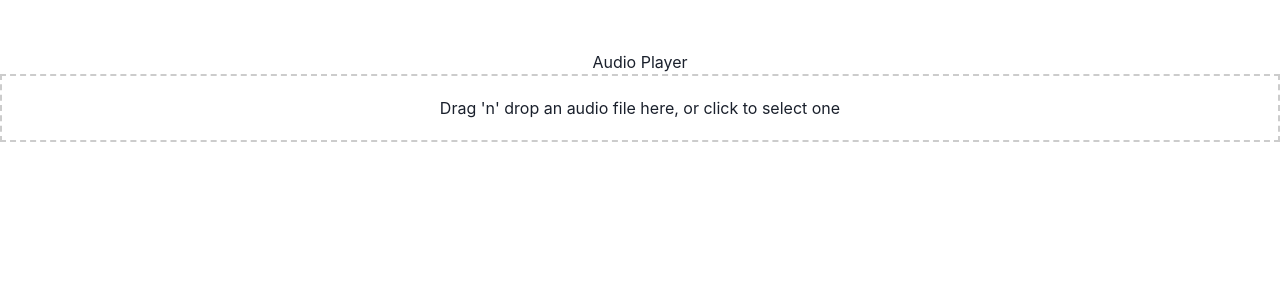
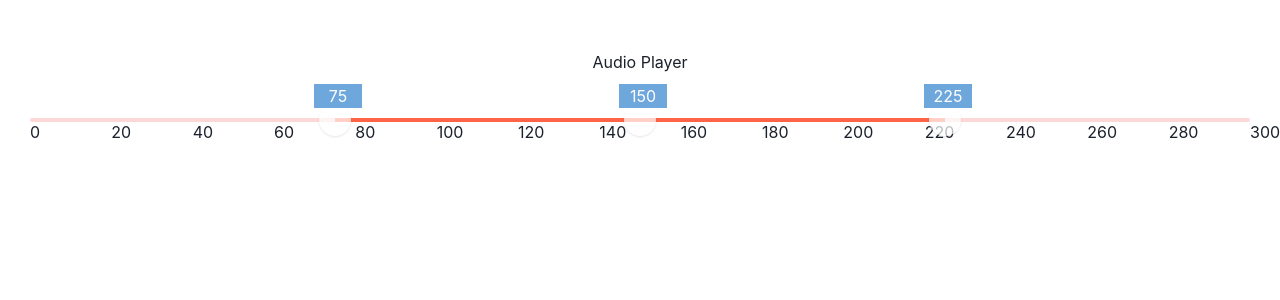
Before and after one commit to curiosityr0ver/task-app-frontend, a React (Create React App) app: page / in a window 1280 px wide. Shown: the top 300 px of the page. Built offline with nearby package versions, Linux system fonts and the light colour scheme.

Commit message:
built timeline

```diff
--- a/src/App.js
+++ b/src/App.js
@@ -5,6 +5,7 @@ import AudioPlayer from './components/AudioPlayer';
 import SliderApp from './components/SliderApp';
 
 function App() {
+  const [count, setCount] = useState(3);
   const [turn, setTurn] = useState(0);
   const [audioUrl, setAudioUrl] = useState([]);
 
@@ -21,13 +22,13 @@ function App() {
   return (
     <div className="App">
       <h1>Audio Player</h1>
-      <FileUpload onFileUpload={handleFileUpload} />
+      <SliderApp count={count} setCount={setCount} />
+      {/* <FileUpload onFileUpload={handleFileUpload} />
       {audioUrl.map(function (audio, index) {
         return (
           <AudioPlayer audioUrl={audio} turn={turn} setTurn={setTurn} index={index} key={index} />
         );
-      })}
-      {/* <SliderApp /> */}
+      })} */}
     </div >
   );
 }
--- a/src/components/SliderApp.js
+++ b/src/components/SliderApp.js
@@ -3,43 +3,68 @@ import {
     RangeSlider,
     RangeSliderTrack,
     RangeSliderFilledTrack,
-    RangeSliderThumb, RangeSliderMark,
+    RangeSliderThumb, RangeSliderMark, Box, Badge
 } from '@chakra-ui/react';
 import { FaPlayCircle, FaPauseCircle } from 'react-icons/fa';
 
 
-const SliderApp = ({ dur }) => {
+const SliderApp = ({ count, setCount, dur }) => {
 
-    const [duration, setDuration] = useState(0);
+    const [duration, setDuration] = useState(300);
+    const [values, setValues] = useState([]);
 
     const arrayRange = (start, stop, step) =>
         Array.from(
             { length: (stop - start) / step + 1 },
             (value, index) => start + index * step
         );
-
-    console.log(arrayRange(0, 360, 10));
-
+    const steps = arrayRange(0, duration, 20);
+    const countArray = arrayRange(0, count - 1, 1);
+    const sliderArray = arrayRange(0, duration, duration / (count + 1)).slice(1, count + 1);
     useEffect(() => {
-
+        setValues(sliderArray);
     }, []);
 
 
 
     return (
+        <Box width={"100%"} p={"30px"}>
             <RangeSlider
-            defaultValue={[120, 240]} min={0} max={300} step={30}
+                defaultValue={sliderArray} min={0} max={duration} step={1}
+                onChange={(val) => setValues(val)}
                 onChangeEnd={(val) => console.log(val)}
             >
-            <RangeSliderMark value={280} >
-                50%
+                {steps.map(function (step, index) {
+                    return (
+                        <RangeSliderMark value={step} key={index} >
+                            {step}
                         </RangeSliderMark>
+                    );
+                })}
+
                 <RangeSliderTrack bg='red.100'>
                     <RangeSliderFilledTrack bg='tomato' />
                 </RangeSliderTrack>
-            <RangeSliderThumb boxSize={6} index={0} />
-            <RangeSliderThumb boxSize={6} index={1} />
+                {countArray.map(function (step, index) {
+                    return (
+                        <RangeSliderThumb boxSize={8} index={index} key={index} opacity={"70%"}>
+                            <RangeSliderMark
+                                value={20}
+                                textAlign='center'
+                                bg='blue.500'
+                                color='white'
+                                mt='-12'
+                                ml='-2'
+                                w='12'
+                            >
+                                {values[index]}
+                            </RangeSliderMark>
+                        </RangeSliderThumb>
+                    );
+                })}
             </RangeSlider >
+        </Box >
+
     );
 };
 
```
Lines whose indentation alone changed are shown as unchanged.
